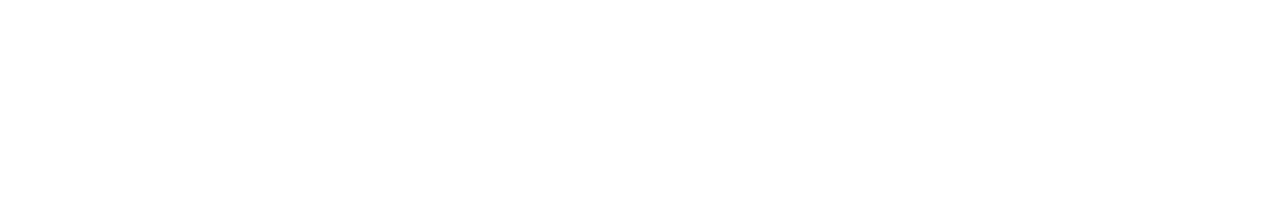
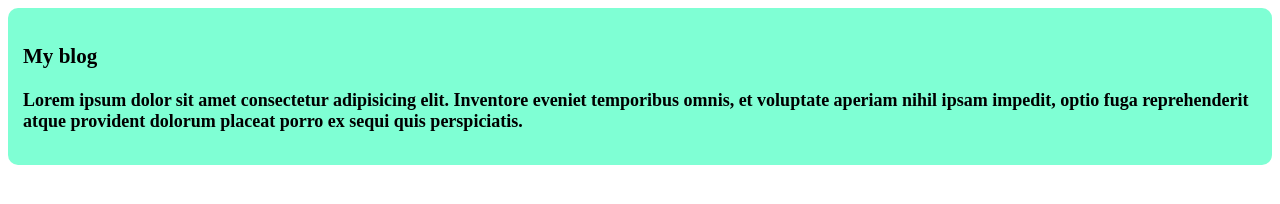
Before and after one commit to Imteazhossen/my-simple-website, a plain HTML site: page index.html in a window 1280 px wide. Drawn offline with Linux system fonts and the light colour scheme.

Commit message:
Added first Blog

```diff
--- a/index.html
+++ b/index.html
@@ -3,9 +3,13 @@
 <head>
     <meta charset="UTF-8">
     <meta name="viewport" content="width=device-width, initial-scale=1.0">
-    <title>Document</title>
+    <title>Repo practice </title>
+    <link rel="stylesheet" href="styles/style.css">
 </head>
 <body>
-
+    <div>
+        <h3>My blog</h3>
+        <p>Lorem ipsum dolor sit amet consectetur adipisicing elit. Inventore eveniet temporibus omnis, et voluptate aperiam nihil ipsam impedit, optio fuga reprehenderit atque provident dolorum placeat porro ex sequi quis perspiciatis.</p>
+    </div>
 </body>
 </html>
--- /dev/null
+++ b/styles/style.css
@@ -0,0 +1,8 @@
+div {
+    background-color: aquamarine;
+    margin: 12 px;
+    border-radius: 10px;
+    font-weight: bolder;
+    padding: 15px;
+    font-size: large;
+}
```
